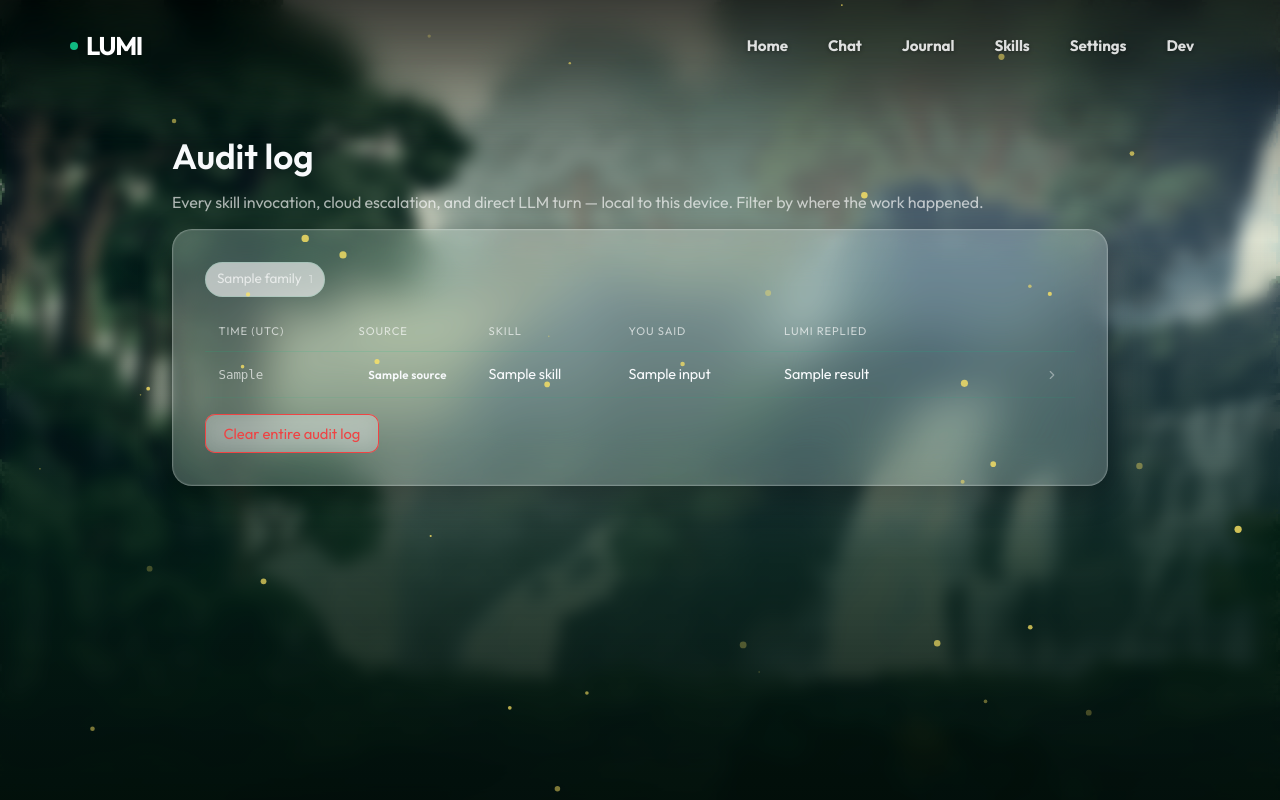
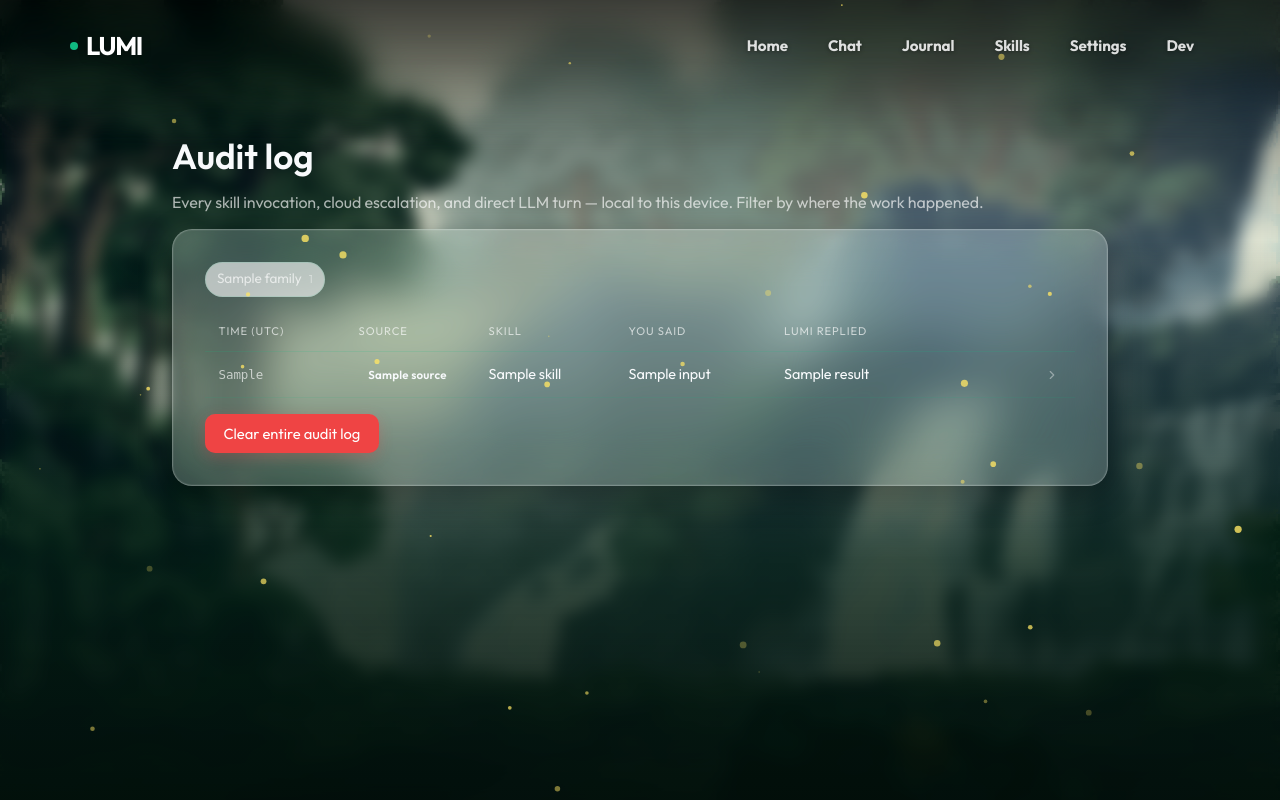
Before and after one commit to shakeabhishek/Lumi, a FastAPI app: template src/lumi/ui/web/templates/audit/index.html in a window 1280 px wide. Run offline with FastAPI, Linux system fonts and the light colour scheme; the template is opened without the code that fills it: most values are stand-ins (such as "Sample title", 1, 10 or a date in 2020); parts of the project's set-up code (start-up, migrations or seed data) failed here and were passed over; some libraries are stand-ins or nearby versions.

Commit message:
UI: Make danger buttons solid red for better visibility

```diff
--- a/src/lumi/ui/web/static/style.css
+++ b/src/lumi/ui/web/static/style.css
@@ -383,8 +383,8 @@ input[type=color] { padding: 4px; height: 44px; cursor: pointer; }
               0 14px 28px -10px rgba(16, 185, 129, 0.65);
 }
 
-.btn.danger { box-shadow: inset 0 0 0 1px #EF4444; color: #EF4444; }
-.btn.danger:hover { background: rgba(239, 68, 68, 0.15); box-shadow: inset 0 0 0 1px #F87171; color: #F87171; }
+.btn.danger { background: #EF4444; color: #FFFFFF; box-shadow: 0 4px 14px rgba(239, 68, 68, 0.25); border: none; }
+.btn.danger:hover { background: #DC2626; color: #FFFFFF; box-shadow: 0 6px 20px rgba(220, 38, 38, 0.35); transform: translateY(-2px); }
 
 .btn-row { display: flex; gap: .75rem; align-items: center; flex-wrap: wrap; margin-top: 1.25rem; }
 
--- a/src/lumi/ui/web/templates/base.html
+++ b/src/lumi/ui/web/templates/base.html
@@ -7,7 +7,7 @@
   <link rel="preconnect" href="https://fonts.googleapis.com">
   <link rel="preconnect" href="https://fonts.gstatic.com" crossorigin>
   <link href="https://fonts.googleapis.com/css2?family=Outfit:wght@400;600;700&family=Space+Grotesk:wght@400;600;700&display=swap" rel="stylesheet">
-  <link rel="stylesheet" href="/static/style.css?v=6">
+  <link rel="stylesheet" href="/static/style.css?v=7">
   <script src="https://unpkg.com/htmx.org@1.9.12" defer></script>
   <script src="/static/log-expander.js" defer></script>
   <script src="/static/location-typeahead.js" defer></script>
```
